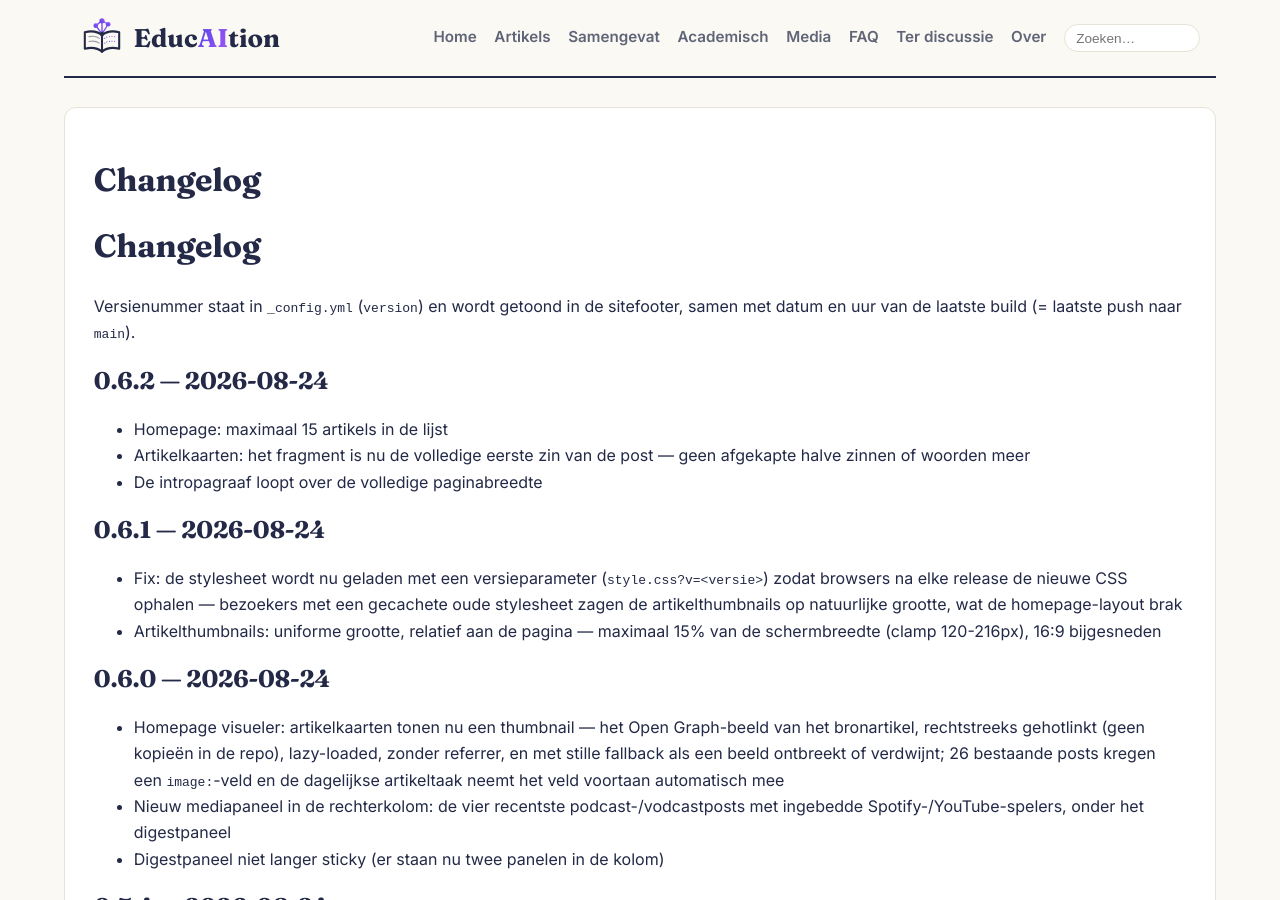
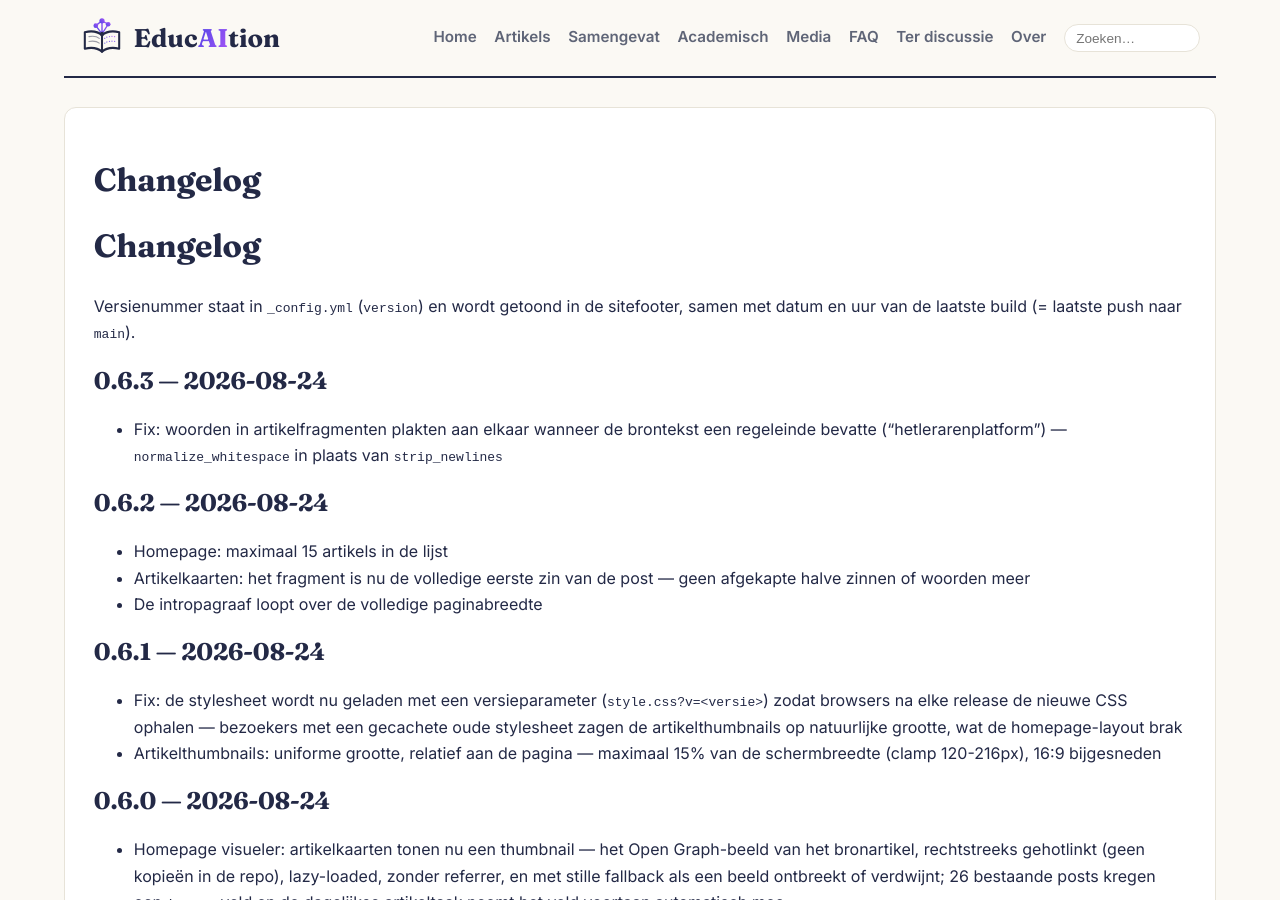
Before and after one commit to rvanbruggen/educaition, a Jekyll site: the page built from CHANGELOG.md, in a window 1280 px wide and 900 px high. Built offline with Jekyll 4.4.1, drawn with Linux system fonts in a browser that asks for light colours; our own code applies the rules of GitHub Pages for plain Markdown files; some of the changed text lies outside the part shown.

Commit message:
Fix aan elkaar geplakte woorden in artikelfragmenten (v0.6.3)

```diff
--- a/_config.yml
+++ b/_config.yml
@@ -4,7 +4,7 @@
   media en regelgeving, doorzoekbaar per niveau, vak en thema.
 lang: nl
 timezone: Europe/Brussels
-version: "0.6.2"
+version: "0.6.3"
 url: "https://www.educaition.today"
 baseurl: ""
 
--- a/index.html
+++ b/index.html
@@ -29,7 +29,7 @@
           <h3><a href="{{ post.url | relative_url }}">{{ post.title }}</a></h3>
           <p class="meta"><time>{{ post.date | date: "%-d %B %Y" }}</time></p>
           {% include tag-badges.html item=post %}
-          {% assign zin = post.excerpt | strip_html | strip_newlines | split: ". " | first | strip %}
+          {% assign zin = post.excerpt | strip_html | normalize_whitespace | split: ". " | first | strip %}
           {% assign slot = zin | slice: -1, 1 %}
           <p>{{ zin }}{% unless slot == "." or slot == "?" or slot == "!" %}.{% endunless %}</p>
         </li>
```
Also changed, not shown: CHANGELOG.md.
